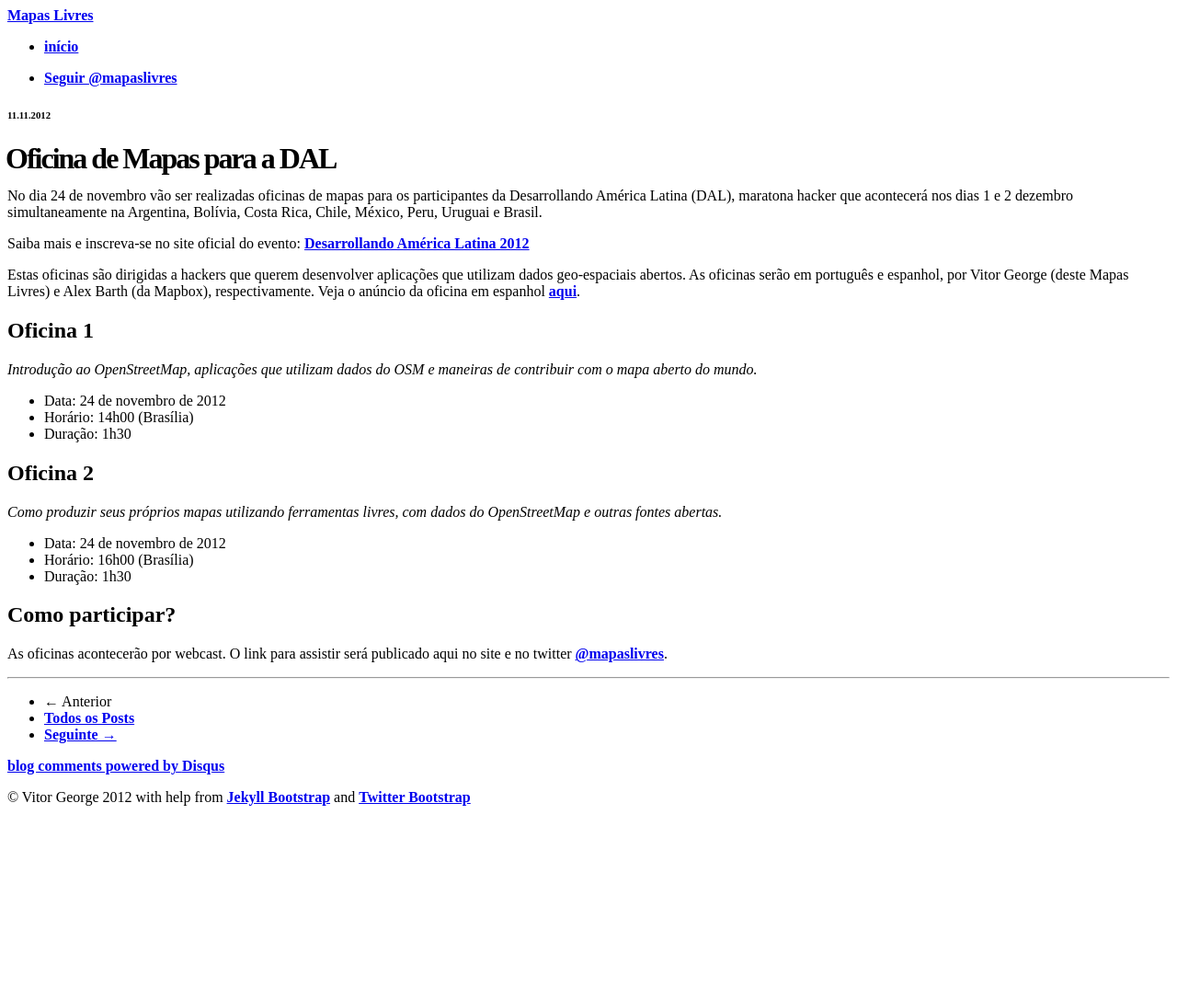
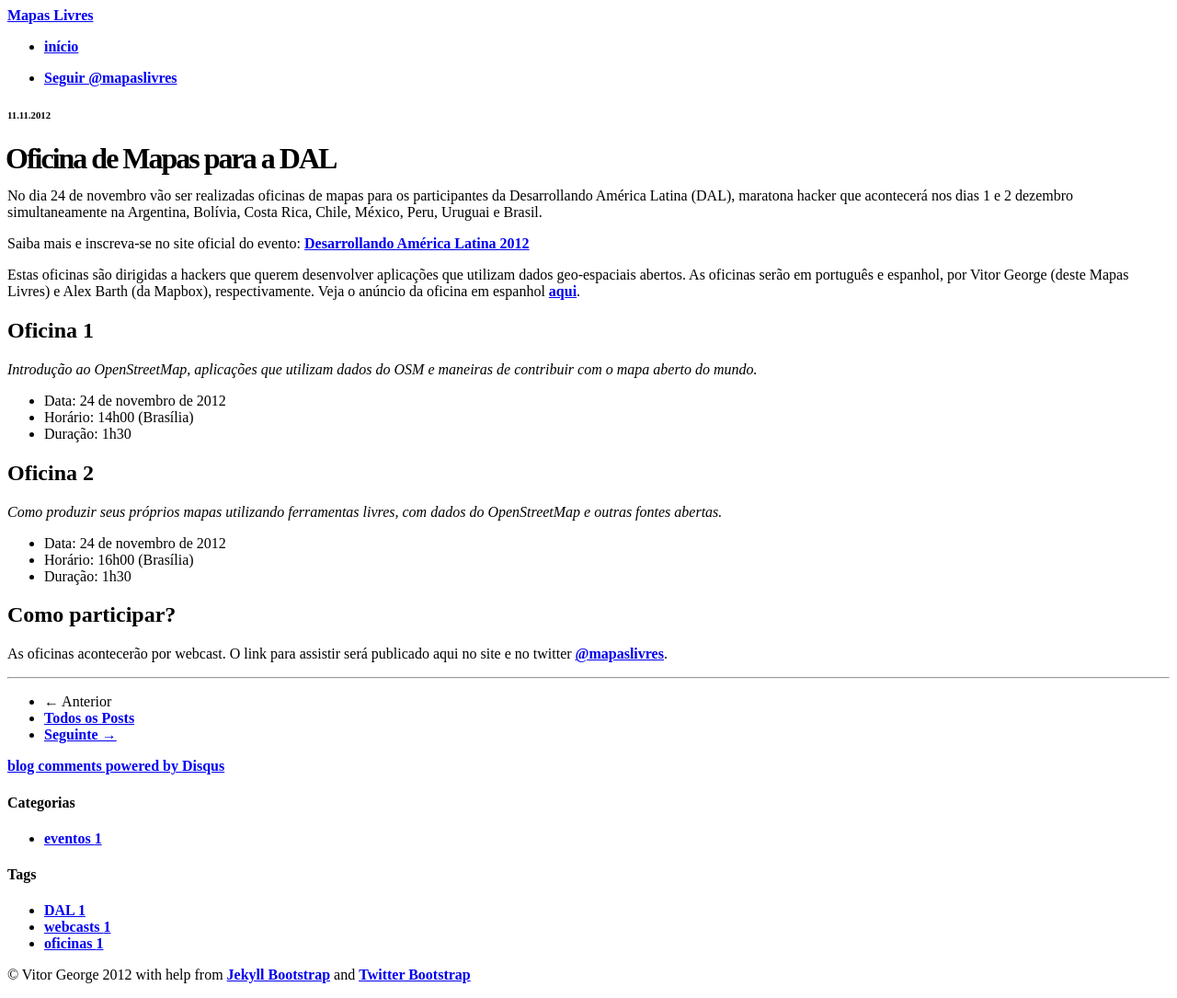
Before and after one commit to mapaslivres/mapaslivres.github.com, a Jekyll site: the page built from _posts/2012-11-11-oficina-de-mapas-para-a-dal.md, in a window 1280 px wide. Shown: the whole page at 92% size. Built offline with Jekyll 4.4.1, drawn with Linux system fonts in a browser that asks for light colours; comment, search, counter and statistics services are not loaded; before the commit the page ends 900 px from its top, so only the background shows below that.

Commit message:
categories

```diff
--- a/_includes/themes/twitter/post.html
+++ b/_includes/themes/twitter/post.html
@@ -37,6 +37,16 @@
 
   <!-- sidebar -->
   <div class="span4">
+
+    {% unless page.category == empty %}
+      <h4>Categorias</h4>
+      <ul class="tag_box">
+      {% assign categories_list = page.categories %}
+      {% include JB/categories_list %}
+      </ul>
+    {% endunless %}
+
+
     {% unless page.tags == empty %}
       <h4>Tags</h4>
       <ul class="tag_box">
--- a/_posts/2012-11-11-oficina-de-mapas-para-a-dal.md
+++ b/_posts/2012-11-11-oficina-de-mapas-para-a-dal.md
@@ -2,8 +2,8 @@
 layout: post
 title: "Oficina de Mapas para a DAL"
 description: ""
-category:
-tags: []
+category: eventos
+tags: [DAL, webcasts, oficinas]
 intro: "No dia 24 de novembro vão ser realizadas oficinas de mapas para os participantes da Desarrollando América Latina (DAL), maratona hacker que acontecerá nos dias 1 e 2 dezembro simultaneamente na Argentina, Bolívia, Costa Rica, Chile, México, Peru, Uruguai e Brasil."
 ---
 {% include JB/setup %}
```
